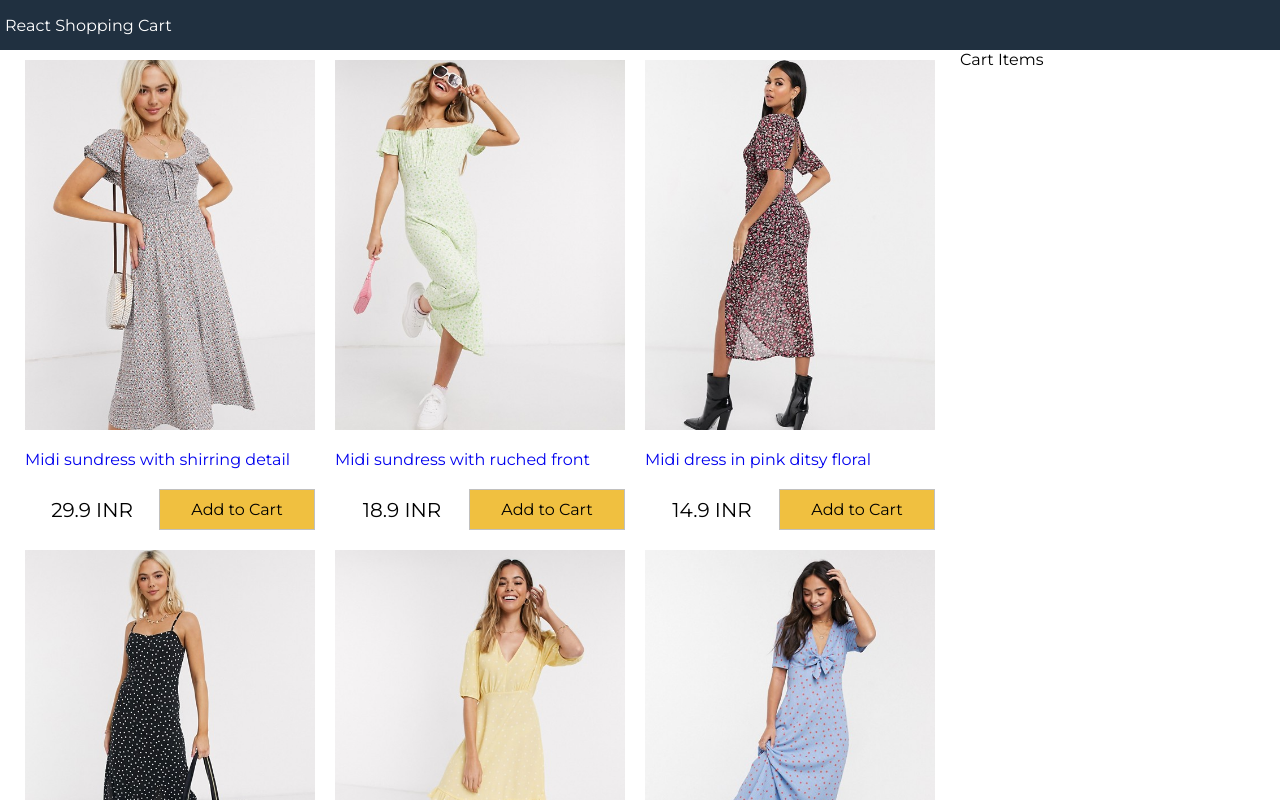
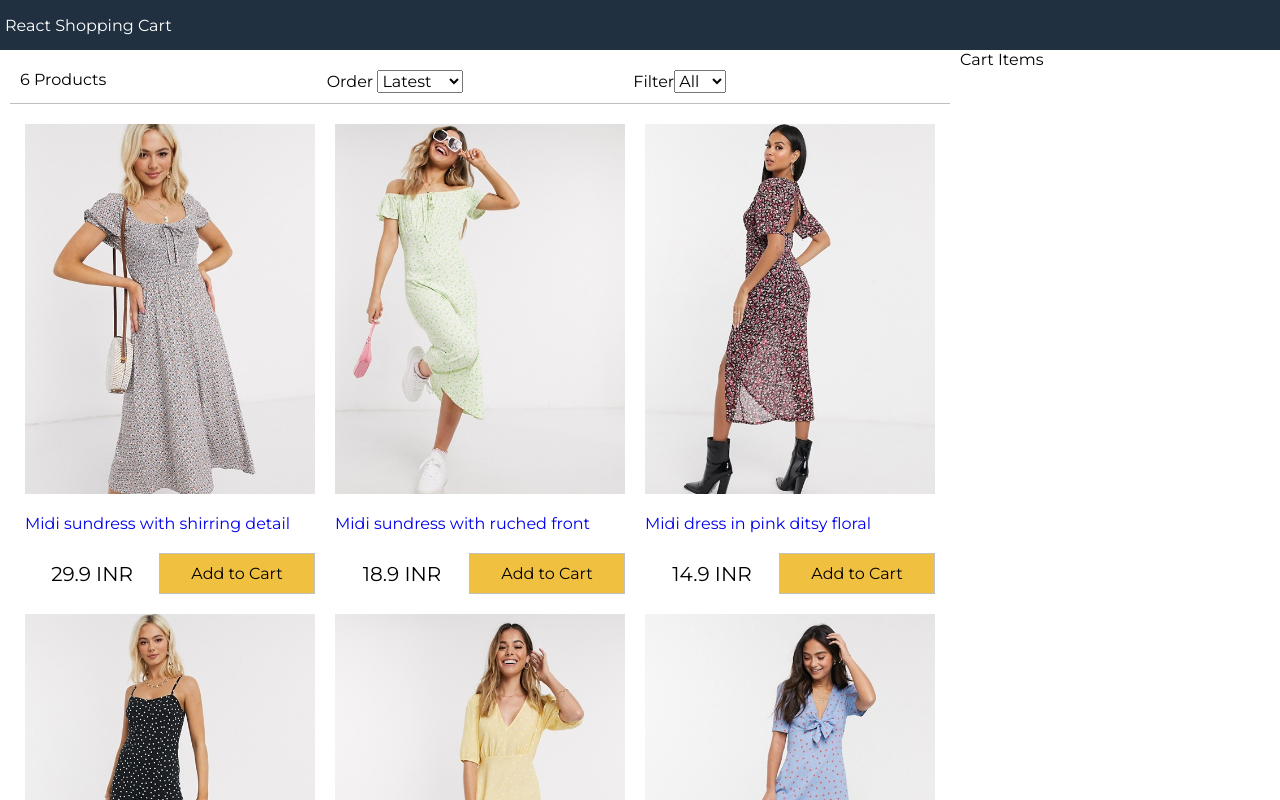
Before and after one commit to Shrey-Tandon/React-Shopping-Cart, a React (Create React App) app: page / in a window 1280 px wide. Shown: the top 800 px of the page. Built offline with nearby package versions, Linux system fonts and the light colour scheme.

Commit message:
Filter-Component //sort& // filter functions

```diff
--- a/src/App.js
+++ b/src/App.js
@@ -1,9 +1,10 @@
 import React from 'react';
+import Filter from './components/Filter';
 import Products from './components/Products';
 import data from "./data.json";
 
 //feature 1 --
-
+//shrey
 class App extends React.Component {
   constructor(){
     super();
@@ -13,6 +14,45 @@
       sort: "",
     };
   }
+
+
+sortProducts = (event) => {
+  //impl
+  const sort = event.target.value;
+console.log(event.target.value);
+this.setState((state) => ({
+  sort: sort,
+  products: this.state.products.slice().sort((a,b) =>
+    sort === "lowest"
+    ? a.price > b.price
+    ? 1
+    :-1
+    : sort === "highest"
+    ? a.price < b.price
+    ? 1
+    :-1
+    : a._id > b._id
+    ? 1
+    :-1,
+
+  )
+}))
+}
+filterProducts = (event) => {
+//impld
+console.log(event.target.value);
+if(event.target.value === " "){
+  this.setState({size:"",product:data.products});
+}else{
+  this.setState({
+    size: event.target.value,
+    products : data.products.filter(product => product.availableSizes.indexOf(event.target.value)>=0),
+  });
+}
+
+};
+
+
 render(){  return (
     <div className="grid-container">
       <header>
@@ -21,6 +61,12 @@
       <main>
         <div className ="content">
           <div className ="main">
+            <Filter count={this.state.products.length}
+            size={this.state.size}
+            sort={this.state.sort}
+            filterProducts={this.filterProducts}
+            sortProducts={this.sortProducts}
+            ></Filter>
           <Products products={this.state.products}></Products>
           </div>
           <div className="sidebar">Cart Items</div>
--- /dev/null
+++ b/src/components/Filter.js
@@ -0,0 +1,32 @@
+import React, { Component } from 'react'
+
+export default class Filter extends Component {
+    render() {
+        return (
+            <div className="filter">
+                <div className="filter-result">{this.props.count} Products</div>
+                <div className="filter-sort">
+                    Order {" "}
+                     <select value={this.props.sort} onChange={this.props.sortProducts}>
+                        <option>Latest</option>
+                        <option value="lowest">Lowest</option>
+                        <option value="highest">Highest</option>
+
+                        </select></div>
+                <div className="filter-size">Filter
+                <select value={this.props.size} onChange={this.props.filterProducts}>
+                    <option value="">All</option>
+                    <option value="XS">XS</option>
+                    <option value="S">S</option>
+                    <option value="M">M</option>
+                    <option value="L">L</option>
+                    <option value="XL">XL</option>
+                    <option value="XXL">XXL</option>
+
+
+                    </select></div>
+
+            </div>
+        )
+    }
+}
```
Also changed, not shown: 1 other file (tests, documents, lock files or other folders).
